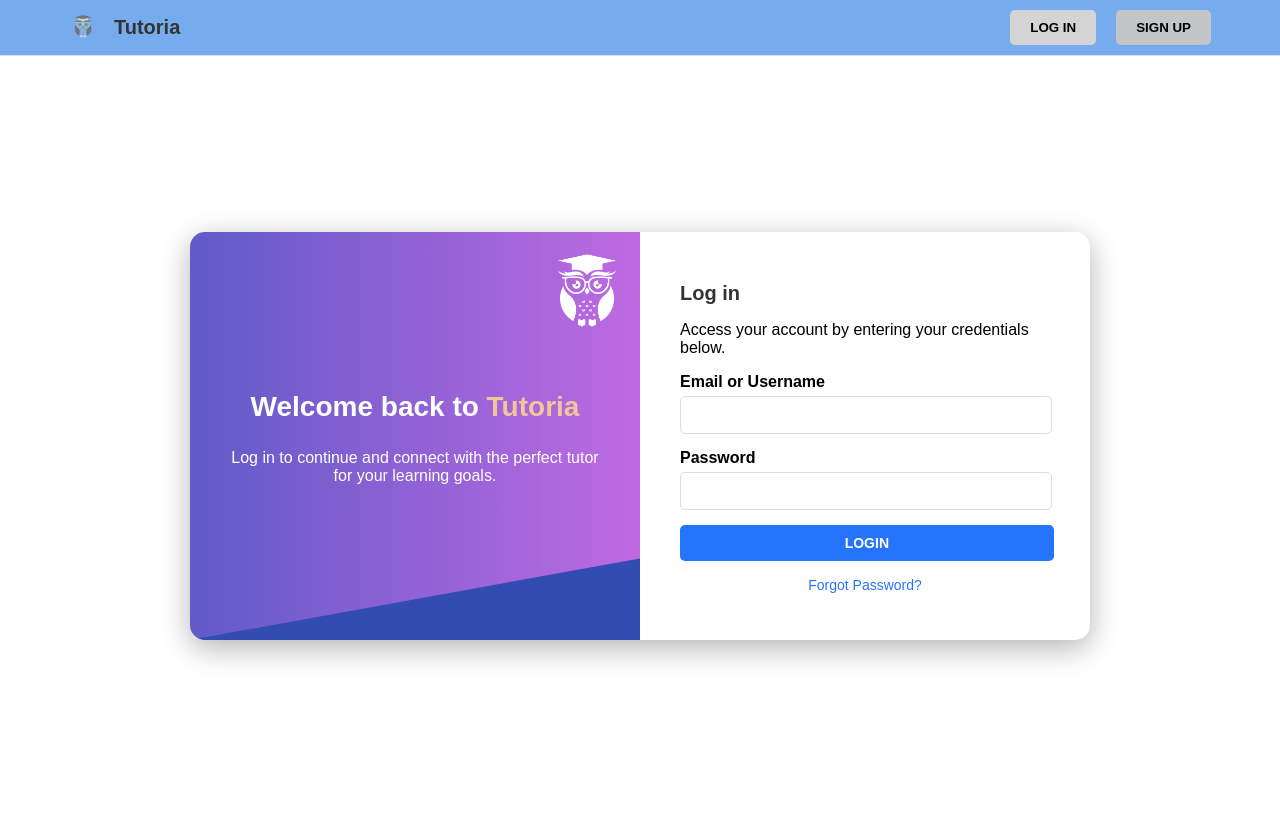
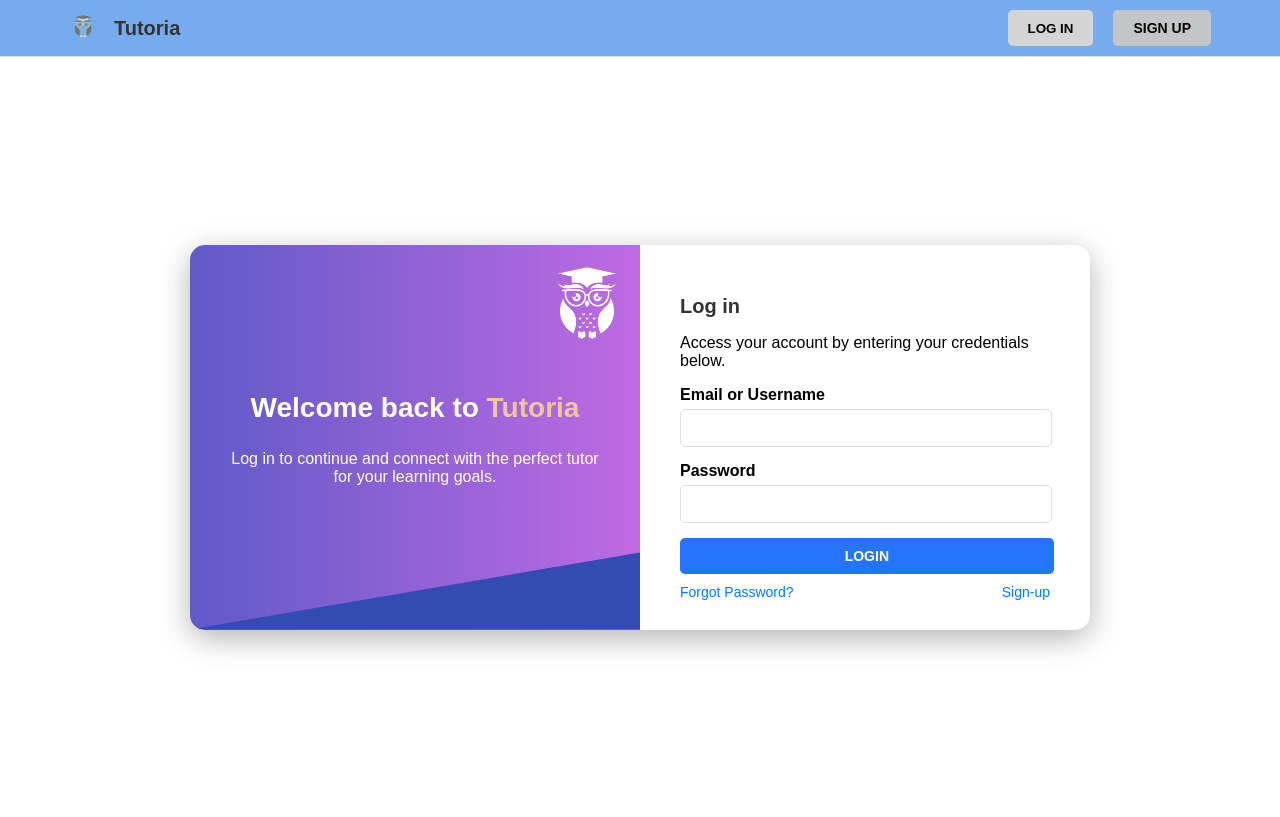
Before and after one commit to alymeeoow/tutoria, a Django app: page /signin in a window 1280 px wide. Before the commit the page ends 662 px from the top, so only its background shows below. Run offline with Django 5.2, Linux system fonts and the light colour scheme.

Commit message:
second update

```diff
--- a/templates/users/login.html
+++ b/templates/users/login.html
@@ -2,82 +2,71 @@
 <!DOCTYPE html>
 <html lang="en">
   <head>
-
-  <meta charset="UTF-8">
-  <meta name="viewport" content="width=device-width, initial-scale=1.0">
+    <meta charset="UTF-8" />
+    <meta name="viewport" content="width=device-width, initial-scale=1.0" />
     <title>Login - Tutoria</title>
-  <link rel="stylesheet" href="{% static 'css/signin.css' %}">
+    <link rel="stylesheet" href="{% static 'css/signin.css' %}" />
     <link rel="icon" type="image/png" href="{% static 'images/owl.png' %}" />
-
   </head>
   <body>
-
     {% include 'users/header.html' %}
 
     <main class="create-account">
       <div class="signup-container">
         <div class="signup-welcome">
           <h2>Welcome back to <span class="brand-name">Tutoria</span></h2>
-      <p>Log in to continue and connect with the perfect tutor for your learning goals.</p>
-      <img src="{% static 'images/owl.png' %}" alt="Welcome to Tutoria" class="owl-icon">
+          <p>
+            Log in to continue and connect with the perfect tutor for your
+            learning goals.
+          </p>
+          <img
+            src="{% static 'images/owl.png' %}"
+            alt="Welcome to Tutoria"
+            class="owl-icon"
+          />
         </div>
         <div class="signup-form">
           <h3>Log in</h3>
           <p>Access your account by entering your credentials below.</p>
+
+          {% if error %}
+          <div class="error-messages">
+            <h4 class="error-title">{{ error_title }}</h4>
+            <p class="error-text">{{ error_message }}</p>
+          </div>
+          {% endif %}
+
           <form action="{% url 'signin' %}" method="post">
             {% csrf_token %}
             <label for="email">Email or Username</label>
-        <input type="text" id="email" name="email"  required>
+            <input type="text" id="email" name="email" required />
 
             <label for="password">Password</label>
-        <input type="password" id="password" name="password" required>
+            <input type="password" id="password" name="password" required />
 
             <button type="submit" class="btn-primary">LOGIN</button>
           </form>
 
-      <p class="forgot"><a href="{% url 'forgot' %}">Forgot Password?</a></p>
+          <div class="login-links">
+            <span class="forgot"
+              ><a href="{% url 'forgot' %}">Forgot Password?</a></span
+            >
+            <span class="signup"><a href="{% url 'signup' %}">Sign-up</a></span>
+          </div>
         </div>
       </div>
     </main>
 
-{% include 'modal/error.html' %}
-
     <script src="{% static 'js/index.js' %}"></script>
 
     <script>
-
-function signin(){
-
-window.location.href = "{% url 'signin' %}"
-
-
+      function signin() {
+        window.location.href = "{% url 'signin' %}";
       }
 
-
-function signup(){
-
-window.location.href = "{% url 'signup' %}"
-
-
+      function signup() {
+        window.location.href = "{% url 'signup' %}";
       }
-
-
-
-
-
-
     </script>
-
-{% if success %}
-<script>
-  showModal("{{ modal_title }}", "{{ modal_message }}");
-</script>
-{% endif %}
-
-{% if error %}
-<script>
-  showErrorModal("{{ error_title }}", "{{ error_message }}");
-</script>
-{% endif %}
   </body>
 </html>
--- a/tutoria_app/static/css/signin.css
+++ b/tutoria_app/static/css/signin.css
@@ -1,14 +1,9 @@
-
-
-
 body {
-    font-family: 'Arial', sans-serif;
+  font-family: "Arial", sans-serif;
   margin: 0;
   padding: 0;
   box-sizing: border-box;
   overflow: hidden;
-
-
 }
 
 header {
@@ -32,9 +27,8 @@ header {
   margin-right: 10px;
 }
 
-.logo  span  {
-
-    font-family: 'TT Bluescreens', sans-serif;
+.logo span {
+  font-family: "TT Bluescreens", sans-serif;
   font-size: 20px;
   color: #333;
 }
@@ -60,8 +54,6 @@ header {
   border-radius: 5px;
 }
 
-
-
 .hamburger-menu {
   display: none;
   flex-direction: column;
@@ -77,14 +69,11 @@ header {
   border-radius: 5px;
 }
 
-
-
-
 .auth-buttons {
   display: flex;
 }
 
-.auth-buttons  button {
+.auth-buttons button {
   margin: 0 5px;
   padding: 10px 30px;
   border: none;
@@ -102,7 +91,6 @@ header {
   background-color: #ddc8d5;
   color: #000;
 }
-
 
 .create-account {
   display: flex;
@@ -148,7 +136,7 @@ header {
 }
 
 .signup-welcome::after {
-    content: '';
+  content: "";
   position: absolute;
   bottom: 0;
   left: 0;
@@ -167,13 +155,10 @@ header {
   filter: brightness(0) invert(1);
 }
 
-
-.brand-name{
-
+.brand-name {
   color: #f1c69c;
   font-weight: bold;
 }
-
 
 .signup-form {
   flex: 1;
@@ -195,8 +180,7 @@ header {
 
 .signup-form input[type="text"],
 .signup-form input[type="email"],
-.signup-form input[type="password"]
-{
+.signup-form input[type="password"] {
   width: calc(100% - 20px);
   padding: 10px;
   margin: 0 auto 15px;
@@ -215,8 +199,6 @@ header {
   outline: none;
 }
 
-
-
 #gender {
   width: 100%;
   padding: 10px;
@@ -225,7 +207,6 @@ header {
   font-size: 14px;
   outline: none;
   box-sizing: border-box;
-
 }
 
 .role-options {
@@ -261,23 +242,45 @@ header {
   background: #1a5bb8;
 }
 
-.forgot {
+.error-messages {
+
+  color: crimson;
+  padding: 2px;
+  font-weight: bold;
+  margin-bottom: 20px;
+  border-radius: 5px;
   text-align: center;
-    margin-top: 15px;
+}
+
+.error-title {
+  font-size: 16px;
+  font-weight: bold;
+}
+
+.error-text {
+  font-size: 14px;
+}
+
+.login-links {
+  display: flex;
+  justify-content: space-between;
+  margin-top: 10px;
+}
+
+.forgot,
+.signup {
+  font-size: 14px;
 }
 
 .forgot a {
   text-decoration: none;
-    font-size: 14px;
-    color: #2575fc;
-    transition: color 0.3s ease;
+  color: #007bff;
 }
 
-.forgot a:hover {
-    color: #1a5bb8;
+.signup a {
+  text-decoration: none;
+  color: #007bff;
 }
-
-
 
 @media (max-width: 768px) {
   .signup-container {
@@ -307,7 +310,6 @@ header {
     box-shadow: 0 4px 8px rgba(0, 0, 0, 0.1);
   }
 
-
   .nav a {
     margin: 10px 0;
     font-size: 16px;
--- a/tutoria_app/views.py
+++ b/tutoria_app/views.py
@@ -74,7 +74,6 @@ def signin(request):
         else:
             return render(request, 'users/login.html', {
                 'error': True,
-                'error_title': "Login Failed!",
                 'error_message': "Invalid email/username or password. Please try again."
             })
 
```
Also changed, not shown: db.sqlite3. Lines whose indentation alone changed are shown as unchanged.
